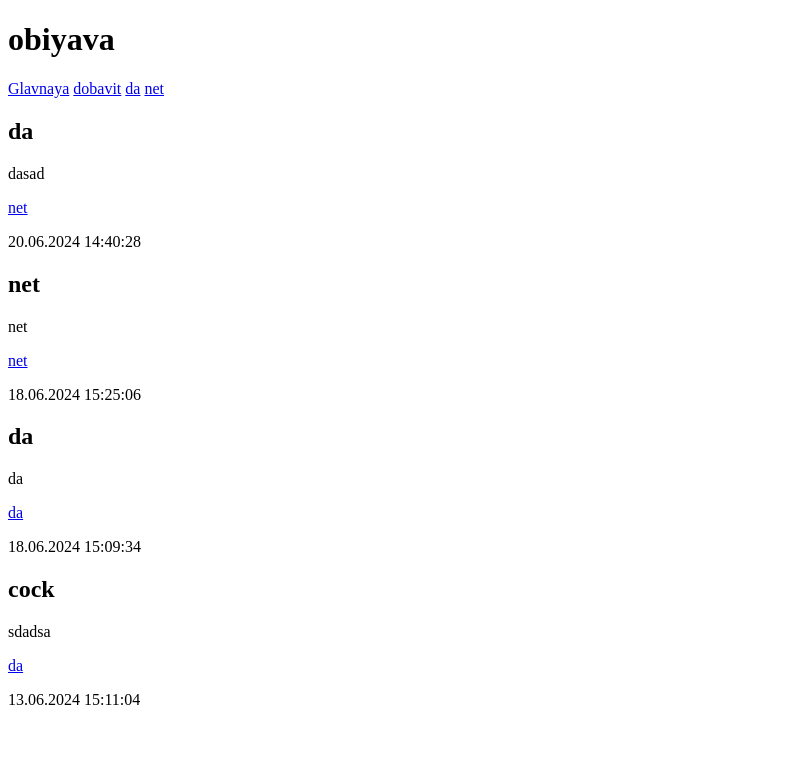
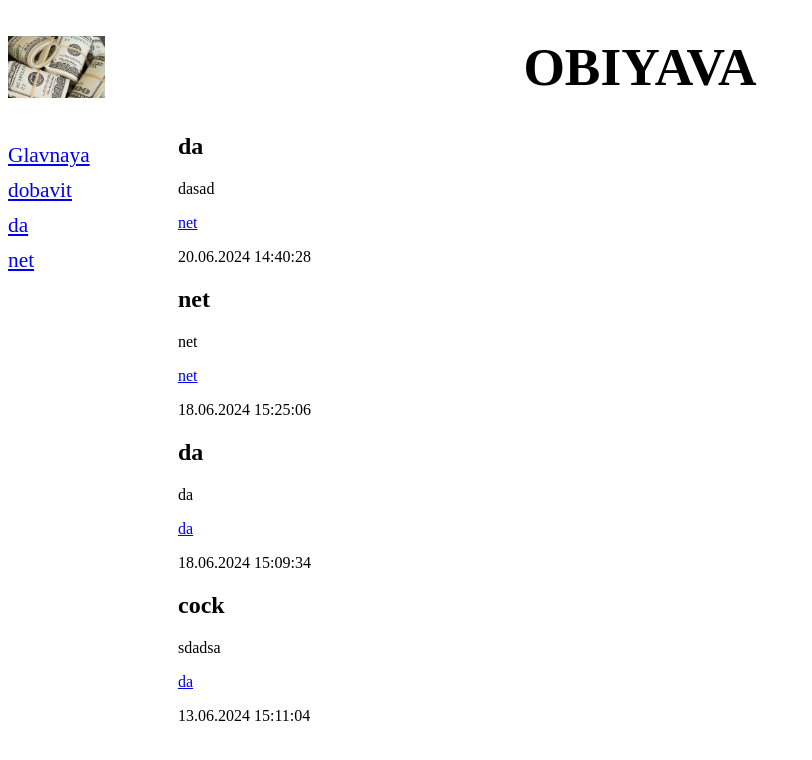
Before and after one commit to ReLaX1208/classwork, a Django app: page / in a window 1280 px wide. Shown: the top 760 px of the page, without its empty margins (0-812 px from the left). Run offline with Django 5.2, Linux system fonts and the light colour scheme; data comes from the database, SQL or seed files in the repository; both versions use the stored data as it was after the commit.

Commit message:
pobednaya

```diff
--- /dev/null
+++ b/bboard/static/bboard/style.css
@@ -0,0 +1,18 @@
+header h1 {
+font-size: 40pt;
+text-transform: uppercase;
+text-align: center;
+background: url("bg.jpg") left / auto 100% no-repeat;
+}
+nav {
+font-size: 16pt;
+width: 150px;
+float: left;
+}
+nav a {
+display: block;
+margin: 10px 0;
+}
+section {
+margin-left: 170px;
+}
--- a/bboard/templates/bboard/index.html
+++ b/bboard/templates/bboard/index.html
@@ -1,18 +1,6 @@
-<!DOCTYPE html>
-<html lang="ru">
-<head>
-    <meta charset="UTF-8">
-    <title>pop</title>
-</head>
-<body>
-<h1>obiyava</h1>
-<div><a href="{% url 'bboard:index' %}">Glavnaya</a>
-<a href="{% url 'bboard:add' %}">dobavit</a>
-    {% for rubric in rubrics %}
-        <a href="{% url 'bboard:by_rubric' rubric.pk %}">{{ rubric.name }}</a>
-    {% endfor %}
-</div>
-{% for bb in bbs %}
+{% extends "layout/basic.html" %}
+{% block content %}
+        {% for bb in bbs %}
     <div>
         <h2>{{ bb.name }}</h2>
         <p>{{ bb.content }}</p>
@@ -20,5 +8,4 @@
         <p>{{ bb.publish|date:"d.m.Y H:i:s" }}</p>
     </div>
 {% endfor %}
-</body>
-</html>
+{% endblock %}
--- /dev/null
+++ b/bboard/templates/layout/basic.html
@@ -0,0 +1,27 @@
+<!DOCTYPE html>
+
+{% load static %}
+
+<html lang="ru">
+<head>
+    <meta charset="UTF-8">
+    <title>{% block title %}pop{% endblock %}</title>
+    <link rel="stylesheet" href="{% static 'bboard/style.css' %}">
+</head>
+<body>
+<header>
+<h1>obiyava</h1>
+</header>
+<nav>
+<a href="{% url 'bboard:index' %}">Glavnaya</a>
+<a href="{% url 'bboard:add' %}">dobavit</a>
+    {% for rubric in rubrics %}
+        <a href="{% url 'bboard:by_rubric' rubric.pk %}">{{ rubric.name }}</a>
+    {% endfor %}
+</nav>
+<section>
+    {% block content %}
+    {% endblock %}
+</section>
+</body>
+</html>
--- a/bboard/urls.py
+++ b/bboard/urls.py
@@ -2,9 +2,10 @@
 from django.urls import path
 from bboard.views import index, by_rubric, BbCreateView
 
-app_name ='bboard'
+app_name = 'bboard'
+
 urlpatterns = [
-    path('add/', BbCreateView.as_view ,name='add'),
+    path('add/', BbCreateView.as_view(),name='add'),
     path('<int:rubric_id>/', by_rubric ,name='by_rubric'),
     path('' ,index ,name='index'),
 ]
```
Also changed, not shown: bboard/templates/bboard/by_rubric.html (+4 -17 lines), bboard/templates/bboard/create.html (+6 -15 lines), bboard/static/bboard/bg.jpg (added), db.sqlite3 (added), 1 other file.
